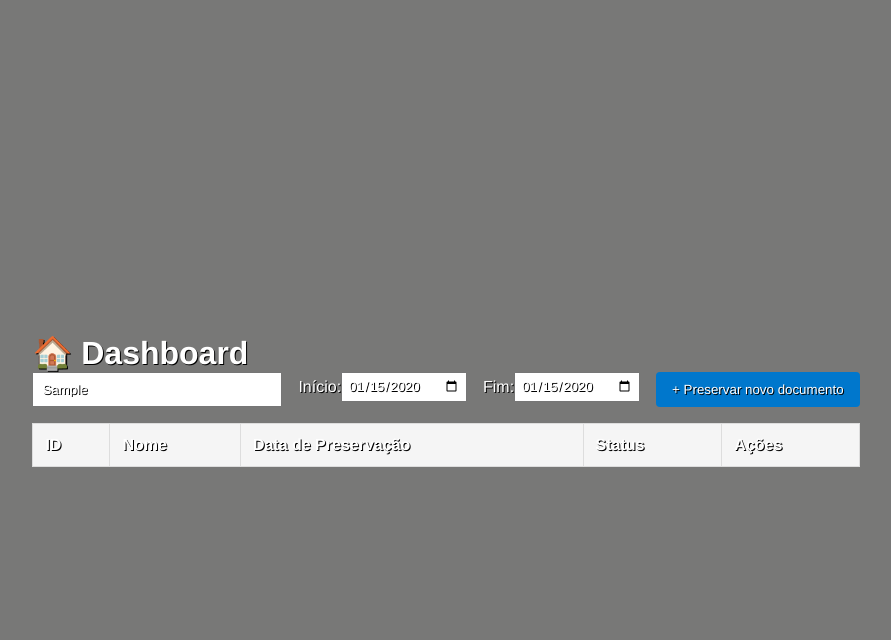
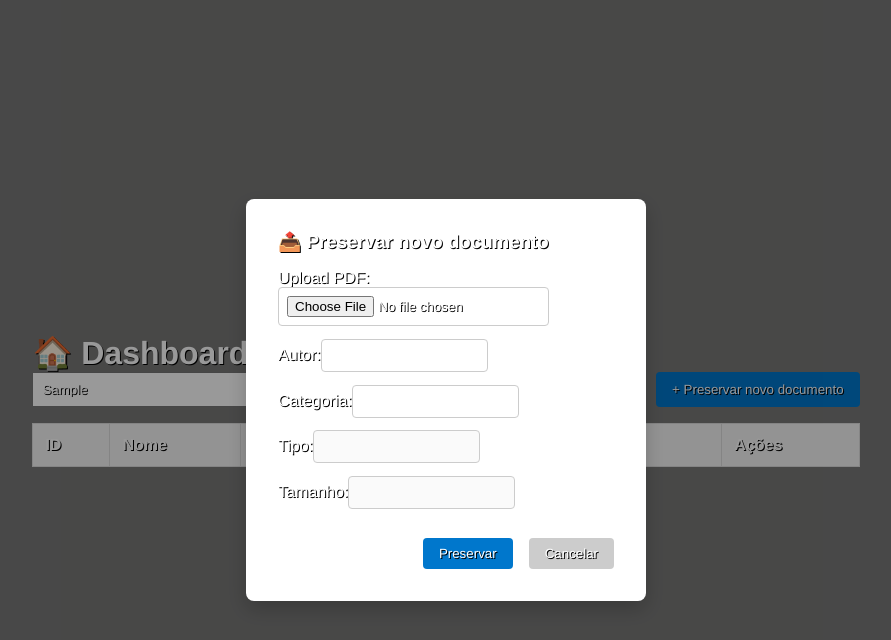
Before and after one commit to itajicarvalho/desafio-ledgertec, a React (Vite) app in the folder frontend/: page /dashboard in a window 1280 px wide. Both pictures are taken after typing "Sample", "2020-01-15", "2020-01-15" into the empty fields and a click on the button "+ Preservar novo documento". Shown: the top 640 px of the page, without its empty margins (194-1085 px from the left). Built offline with nearby package versions, Linux system fonts and the light colour scheme.

Commit message:
Cria modal para submissão do documento

```diff
--- a/frontend/src/Components/Dashboard/Dashboard.tsx
+++ b/frontend/src/Components/Dashboard/Dashboard.tsx
@@ -1,6 +1,7 @@
 import React, { useState } from 'react';
 import './Dashboard.css';
 import { useNavigate } from 'react-router-dom';
+import PreserveModal from '../NewDocument/PreserveModal';
 
 interface Documento {
   id: string;
@@ -13,6 +14,7 @@ const Dashboard: React.FC = () => {
   const [busca, setBusca] = useState('');
   const [dataInicio, setDataInicio] = useState('');
   const [dataFim, setDataFim] = useState('');
+  const [showModal, setShowModal] = useState(false);
 
   const navigate = useNavigate();
 
@@ -69,7 +71,11 @@ const Dashboard: React.FC = () => {
           />
         </label>
 
-        <button className="novo-doc-btn">+ Preservar novo documento</button>
+        <button className="novo-doc-btn" onClick={() => setShowModal(true)}>
+          + Preservar novo documento
+        </button>
+        {showModal && <PreserveModal onClose={() => setShowModal(false)} />}
+
       </div>
 
       <table className="tabela-documentos">
--- /dev/null
+++ b/frontend/src/Components/NewDocument/PreserveModal.css
@@ -0,0 +1,60 @@
+.modal-overlay {
+    position: fixed;
+    top: 0;
+    left: 0;
+    width: 100%;
+    height: 100%;
+    background-color: rgba(0,0,0,0.4);
+    display: flex;
+    justify-content: center;
+    align-items: center;
+    z-index: 1000;
+  }
+
+  .modal-box {
+    background: white;
+    padding: 2rem;
+    border-radius: 8px;
+    width: 400px;
+    max-width: 90%;
+    box-shadow: 0 8px 20px rgba(0, 0, 0, 0.2);
+  }
+
+  .modal-box h3 {
+    margin-bottom: 1rem;
+  }
+
+  .modal-box form {
+    display: flex;
+    flex-direction: column;
+    gap: 0.8rem;
+  }
+
+  .modal-box input {
+    padding: 0.5rem;
+    border: 1px solid #ccc;
+    border-radius: 4px;
+  }
+
+  .modal-actions {
+    display: flex;
+    justify-content: flex-end;
+    gap: 1rem;
+    margin-top: 1rem;
+  }
+
+  .modal-actions button {
+    padding: 0.5rem 1rem;
+    border: none;
+    border-radius: 4px;
+    cursor: pointer;
+  }
+
+  .modal-actions button:first-child {
+    background-color: #0077cc;
+    color: white;
+  }
+
+  .cancel-btn {
+    background-color: #ccc;
+  }
--- /dev/null
+++ b/frontend/src/Components/NewDocument/PreserveModal.tsx
@@ -0,0 +1,86 @@
+import './PreserveModal.css';
+import { useState } from 'react';
+
+interface PreserveModalProps {
+  onClose: () => void;
+}
+
+const PreserveModal = ({ onClose }: PreserveModalProps) => {
+  const [arquivo, setArquivo] = useState<File | null>(null);
+  const [metadados, setMetadados] = useState({
+    author: '',
+    category: '',
+    type: '',
+    size: '',
+  });
+
+  const handleChange = (e: React.ChangeEvent<HTMLInputElement>) => {
+    setMetadados({ ...metadados, [e.target.name]: e.target.value });
+  };
+
+  const handleFile = (e: React.ChangeEvent<HTMLInputElement>) => {
+    const file = e.target.files?.[0];
+    if (file && file.type === 'application/pdf') {
+      setArquivo(file);
+      setMetadados({
+        ...metadados,
+        size: `${(file.size / (1024 * 1024)).toFixed(2)} MB`,
+        type: 'PDF',
+      });
+    } else {
+      alert('Selecione um PDF válido.');
+    }
+  };
+
+  const handleSubmit = (e: React.FormEvent) => {
+    e.preventDefault();
+    if (!arquivo) return alert('Envie um arquivo PDF.');
+
+    console.log('📝 Arquivo:', arquivo);
+    console.log('📎 Metadados:', metadados);
+
+    alert('Documento preservado!');
+    onClose(); // fecha modal após submissão
+  };
+
+  return (
+    <div className="modal-overlay">
+      <div className="modal-box">
+        <h3>📤 Preservar novo documento</h3>
+        <form onSubmit={handleSubmit}>
+          <label>
+            Upload PDF:
+            <input type="file" accept="application/pdf" onChange={handleFile} required />
+          </label>
+
+          <label>
+            Autor:
+            <input name="author" value={metadados.author} onChange={handleChange} required />
+          </label>
+
+          <label>
+            Categoria:
+            <input name="category" value={metadados.category} onChange={handleChange} required />
+          </label>
+
+          <label>
+            Tipo:
+            <input name="type" value={metadados.type} disabled />
+          </label>
+
+          <label>
+            Tamanho:
+            <input name="size" value={metadados.size} disabled />
+          </label>
+
+          <div className="modal-actions">
+            <button type="submit">Preservar</button>
+            <button type="button" className="cancel-btn" onClick={onClose}>Cancelar</button>
+          </div>
+        </form>
+      </div>
+    </div>
+  );
+};
+
+export default PreserveModal;
```
